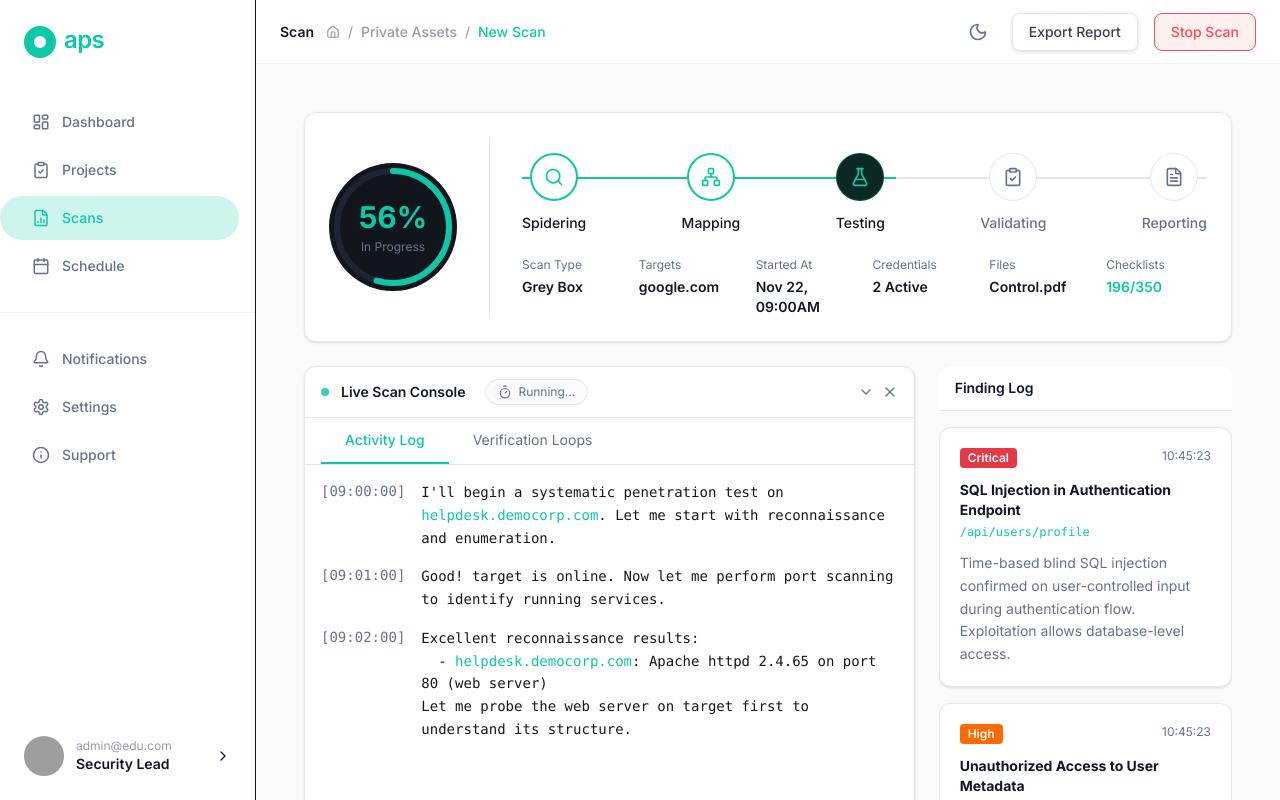
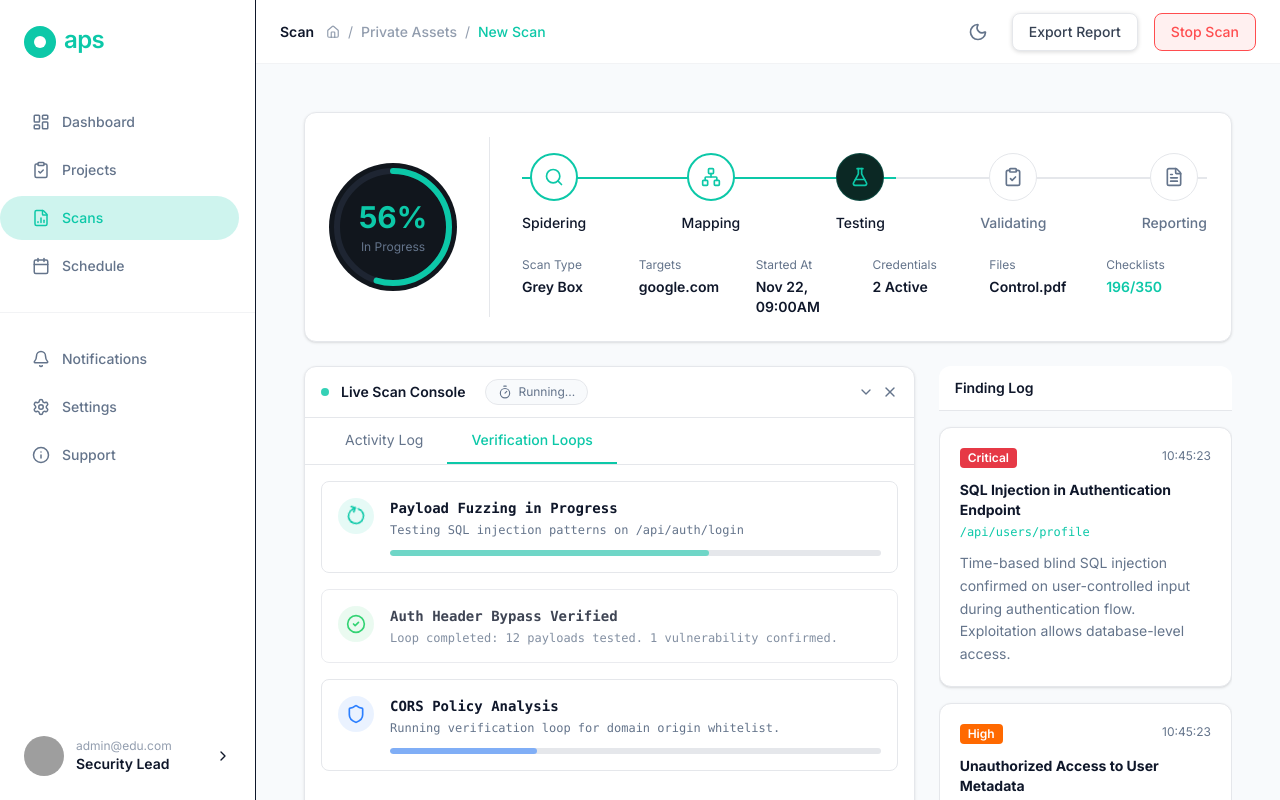
Before and after one commit to Rupesh-Piwal/fenrir-ui, a React (Vite) app: page /scans in a window 1280 px wide. Both pictures are taken after a click on the element "Verification Loops". Built offline with nearby package versions, Linux system fonts and the light colour scheme; grey boxes are pictures that could not be loaded.

Commit message:
feat: verification-loops tab mock ui data

```diff
--- a/src/components/scan/ActivityConsole.tsx
+++ b/src/components/scan/ActivityConsole.tsx
@@ -1,9 +1,9 @@
-import { useEffect, useRef } from "react";
+import { useEffect, useRef, useState } from "react";
 import {
   scanLogs as defaultScanLogs,
   type ScanLog,
 } from "../../data/active-scan-detail/scanData";
-import { ChevronDown, X, Timer } from "lucide-react";
+import { ChevronDown, X, Timer, RotateCw, CheckCircle2, Shield } from "lucide-react";
 
 interface ActivityConsoleProps {
   logs?: ScanLog[];
@@ -14,6 +14,7 @@ export const ActivityConsole = ({
   logs = defaultScanLogs,
   isScanRunning = true,
 }: ActivityConsoleProps) => {
+  const [activeTab, setActiveTab] = useState<"logs" | "verification">("logs");
   const scrollRef = useRef<HTMLDivElement>(null);
 
   // Auto-scroll to bottom when new logs are added
@@ -48,19 +49,32 @@ export const ActivityConsole = ({
 
       {/* Tabs */}
       <div className="flex items-center border-b border-border px-4 text-sm">
-        <div className="px-6 py-3 border-b-2 border-accent text-accent font-medium cursor-pointer">
+        <div
+          onClick={() => setActiveTab("logs")}
+          className={`px-6 py-3 border-b-2 transition-all cursor-pointer ${activeTab === "logs"
+            ? "border-accent text-accent font-medium"
+            : "border-transparent text-text-secondary hover:text-text-primary"
+            }`}
+        >
           Activity Log
         </div>
-        <div className="px-6 py-3 border-b-2 border-transparent text-text-secondary hover:text-text-primary transition-colors cursor-pointer">
+        <div
+          onClick={() => setActiveTab("verification")}
+          className={`px-6 py-3 border-b-2 transition-all cursor-pointer ${activeTab === "verification"
+            ? "border-accent text-accent font-medium"
+            : "border-transparent text-text-secondary hover:text-text-primary"
+            }`}
+        >
           Verification Loops
         </div>
       </div>
 
-      {/* Logs Scroll Area */}
+      {/* Content Scroll Area */}
       <div
         ref={scrollRef}
         className="flex-1 overflow-y-auto p-4 bg-white dark:bg-[#0a0c10] font-mono text-sm scroll-smooth"
       >
+        {activeTab === "logs" ? (
           <div className="space-y-4 text-text-secondary">
             {logs.map((log, index) => {
               let formattedMessage = log.message;
@@ -115,6 +129,48 @@ export const ActivityConsole = ({
               );
             })}
           </div>
+        ) : (
+          <div className="space-y-6 animate-in fade-in duration-500">
+            {/* Mock Verification Loops Content */}
+            <div className="flex flex-col gap-4">
+              <div className="p-4 rounded-lg bg-surface border border-border flex items-start gap-4">
+                <div className="p-2 rounded-full bg-accent/10">
+                  <RotateCw className="w-5 h-5 text-accent animate-spin" />
+                </div>
+                <div className="flex-1">
+                  <h4 className="text-text-primary font-semibold mb-1">Payload Fuzzing in Progress</h4>
+                  <p className="text-text-secondary text-xs mb-3">Testing SQL injection patterns on /api/auth/login</p>
+                  <div className="w-full bg-border h-1.5 rounded-full overflow-hidden">
+                    <div className="bg-accent h-full w-[65%] rounded-full animate-pulse transition-all duration-1000"></div>
+                  </div>
+                </div>
+              </div>
+
+              <div className="p-4 rounded-lg bg-surface border border-border flex items-start gap-4 opacity-80">
+                <div className="p-2 rounded-full bg-green-500/10">
+                  <CheckCircle2 className="w-5 h-5 text-green-500" />
+                </div>
+                <div className="flex-1">
+                  <h4 className="text-text-primary font-semibold mb-1">Auth Header Bypass Verified</h4>
+                  <p className="text-text-secondary text-xs">Loop completed: 12 payloads tested. 1 vulnerability confirmed.</p>
+                </div>
+              </div>
+
+              <div className="p-4 rounded-lg bg-surface border border-border flex items-start gap-4">
+                <div className="p-2 rounded-full bg-blue-500/10">
+                  <Shield className="w-5 h-5 text-blue-500" />
+                </div>
+                <div className="flex-1">
+                  <h4 className="text-text-primary font-semibold mb-1">CORS Policy Analysis</h4>
+                  <p className="text-text-secondary text-xs mb-3">Running verification loop for domain origin whitelist.</p>
+                  <div className="w-full bg-border h-1.5 rounded-full overflow-hidden">
+                    <div className="bg-blue-500 h-full w-[30%] rounded-full animate-pulse transition-all duration-1000"></div>
+                  </div>
+                </div>
+              </div>
+            </div>
+          </div>
+        )}
       </div>
     </div>
   );
```
Lines whose indentation alone changed are shown as unchanged.
